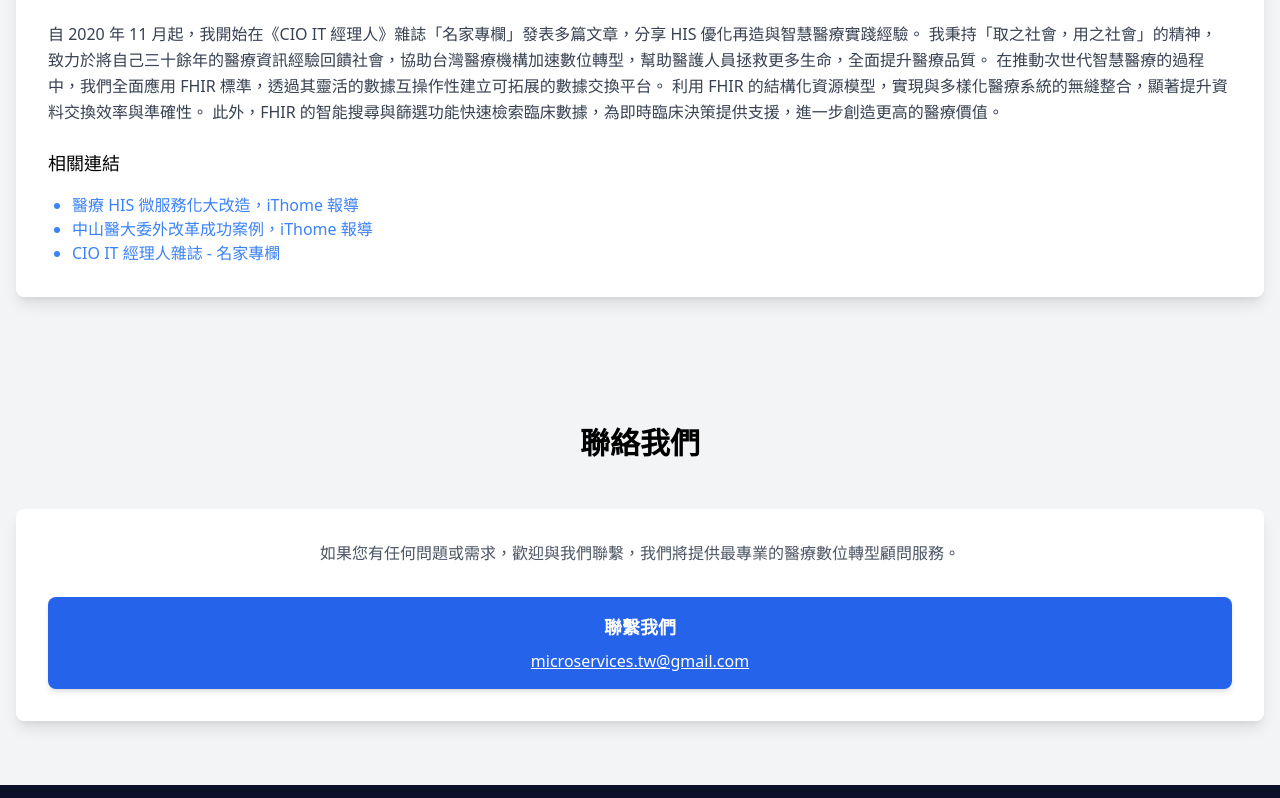
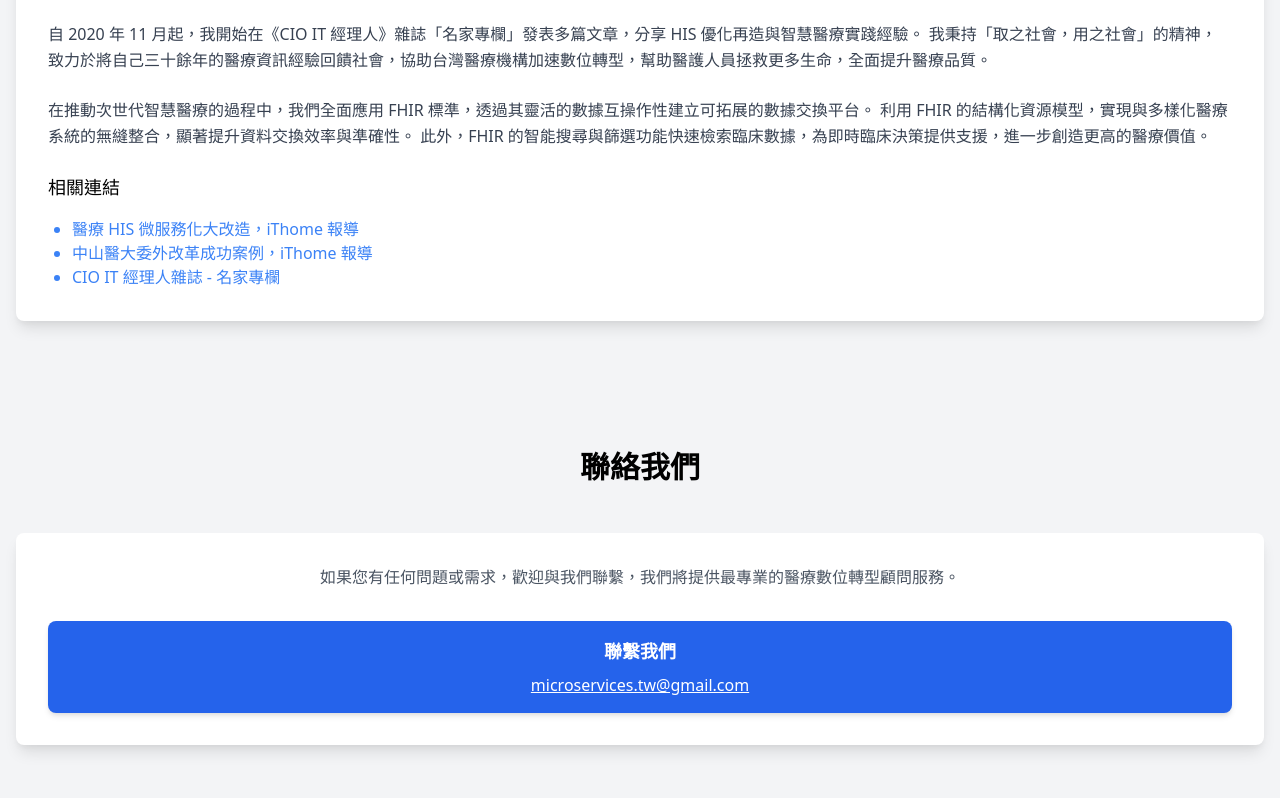
Before and after one commit to peiransun/microservices, a plain HTML site: page index.html in a window 1280 px wide. Shown: the part 2532-3330 px from the top of the page. Drawn offline with nearby package versions, Linux system fonts and the light colour scheme.

Commit message:
Update index.html

```diff
--- a/index.html
+++ b/index.html
@@ -308,6 +308,10 @@
               <p class="leading-relaxed text-gray-700">
                 自 2020 年 11 月起，我開始在《CIO IT 經理人》雜誌「名家專欄」發表多篇文章，分享 HIS 優化再造與智慧醫療實踐經驗。
                 我秉持「取之社會，用之社會」的精神，致力於將自己三十餘年的醫療資訊經驗回饋社會，協助台灣醫療機構加速數位轉型，幫助醫護人員拯救更多生命，全面提升醫療品質。
+              </p>
+            </article>
+            <article class="mb-6">
+              <p class="leading-relaxed text-gray-700">
                 在推動次世代智慧醫療的過程中，我們全面應用 FHIR 標準，透過其靈活的數據互操作性建立可拓展的數據交換平台。
                 利用 FHIR 的結構化資源模型，實現與多樣化醫療系統的無縫整合，顯著提升資料交換效率與準確性。
                 此外，FHIR 的智能搜尋與篩選功能快速檢索臨床數據，為即時臨床決策提供支援，進一步創造更高的醫療價值。
```
